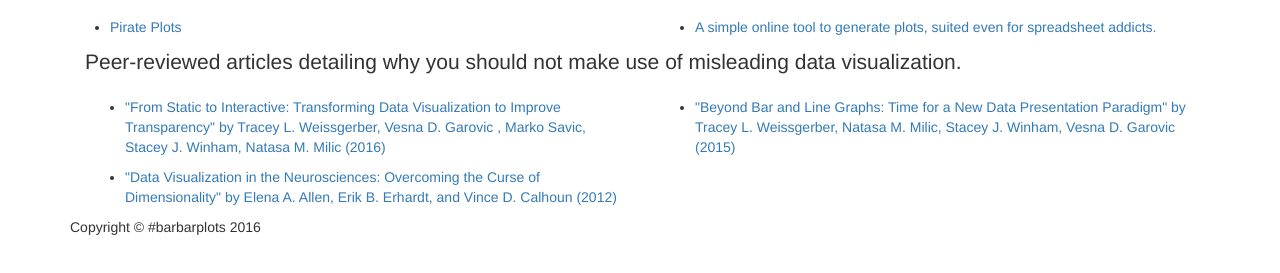
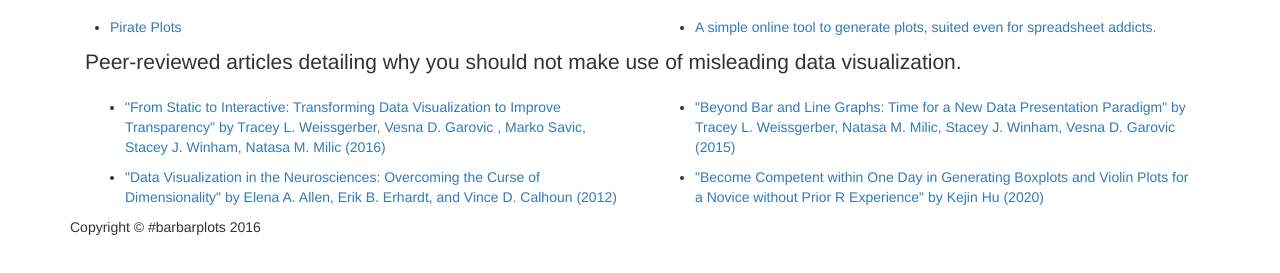
Before and after one commit to barbarplots/barbarplots.github.io, a plain HTML site: page resources.html in a window 1280 px wide. Shown: the part 201-474 px from the top of the page. Drawn offline with Linux system fonts and the light colour scheme.

Commit message:
Add new article to resources section.

```diff
--- a/resources.html
+++ b/resources.html
@@ -112,6 +112,11 @@
               <li><a href = "http://www.cell.com/neuron/fulltext/S0896-6273(12)00428-X">"Data Visualization in the Neurosciences: Overcoming the Curse of Dimensionality" by Elena A. Allen, Erik B. Erhardt, and Vince D. Calhoun (2012)</a></li>
             </ul>
 			</div>
+            <div class = "col-xs-6 text-left">
+            <ul>
+              <li><a href = "https://www.mdpi.com/2409-9279/3/4/64">"Become Competent within One Day in Generating Boxplots and Violin Plots for a Novice without Prior R Experience" by Kejin Hu (2020)</a></li>
+            </ul>
+      </div>
                     <!-- Footer -->
         <footer>
             <div class="row">
```
